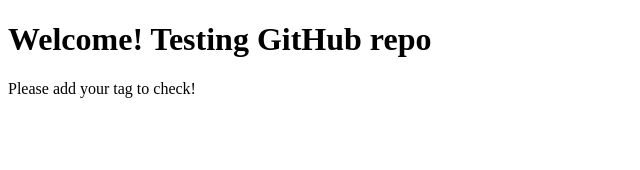
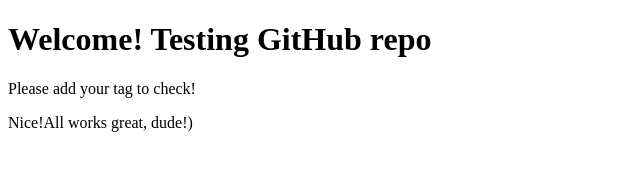
Before and after one commit to PinCatS/World_of_traveling, a plain HTML site: page index.html in a window 1280 px wide. Shown: the whole page, without its empty margins (0-640 px from the left). Drawn offline with Linux system fonts and the light colour scheme.

Commit message:
Внес лепту)

```diff
--- a/index.html
+++ b/index.html
@@ -7,5 +7,8 @@
 	<body>
 		<h1>Welcome! Testing GitHub repo</h1>
 		<p>Please add your tag to check!</p>
+		<p>
+			Nice!All works great, dude!)
+		</p>
 	</body>
 </html>
```
